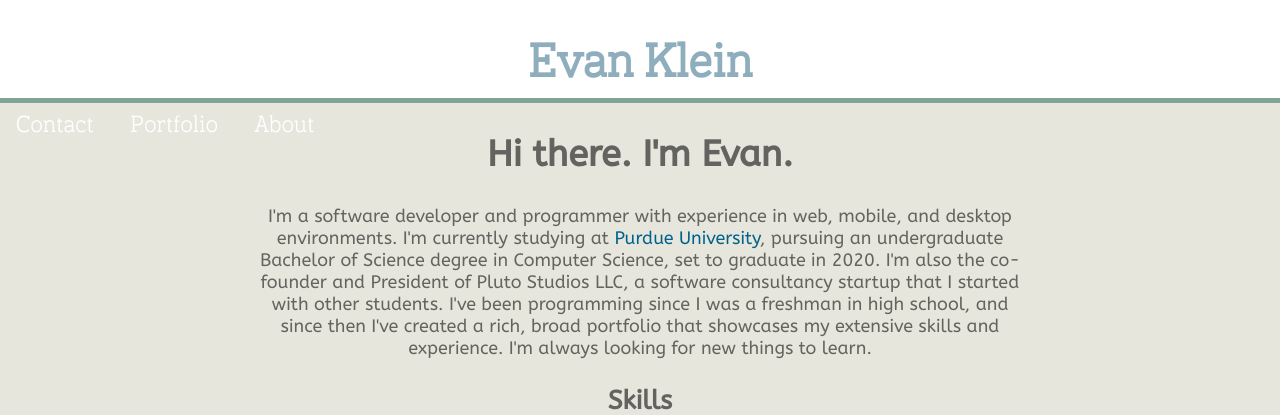
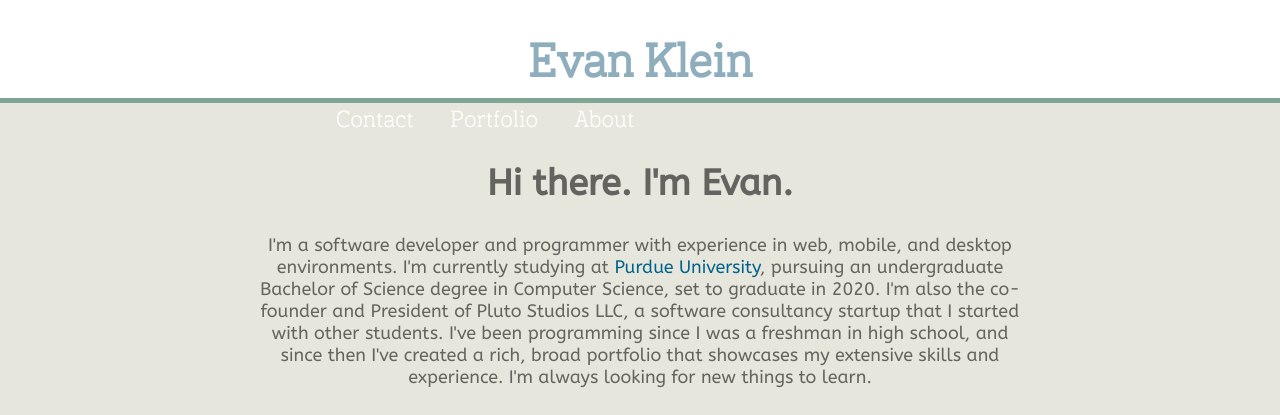
Before and after one commit to evklein/PersonalWebsite2016-2019, a Django app: page / in a window 1280 px wide. Shown: the top 415 px of the page. Run offline with Django 3.2, Linux system fonts and the light colour scheme.

Commit message:
1235blln

```diff
--- a/Personal_Website/static/css/header_footer_style.css
+++ b/Personal_Website/static/css/header_footer_style.css
@@ -40,7 +40,8 @@ html, body{
 }
 
 .links {
-  display: inline-block;
+  width: 50%;
+  margin: 0 auto;
 }
 
 .links a {
--- a/html/header_footer.html
+++ b/html/header_footer.html
@@ -4,12 +4,13 @@
   <header>
     <div class="navbar-wrapper">
       <p class="title"><b>Evan Klein</b></p>
-      <div class="links">
+    </div>
+    <div class="links">
         <a class="header-link" href="/contact">Contact</a>
         <a class="header-link" href="/portfolio">Portfolio</a>
         <a class="header-link" href="/">About</a>
-      </div>
     </div>
+
   </header>
   <div class="footer">
     © 2017 Evan Klein &nbsp; &nbsp; &nbsp; &nbsp; &nbsp; &nbsp;
```
Also changed, not shown: 1 other file.
